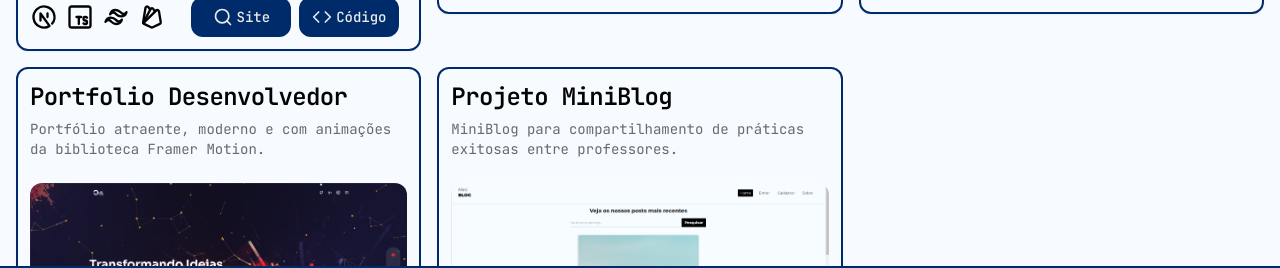
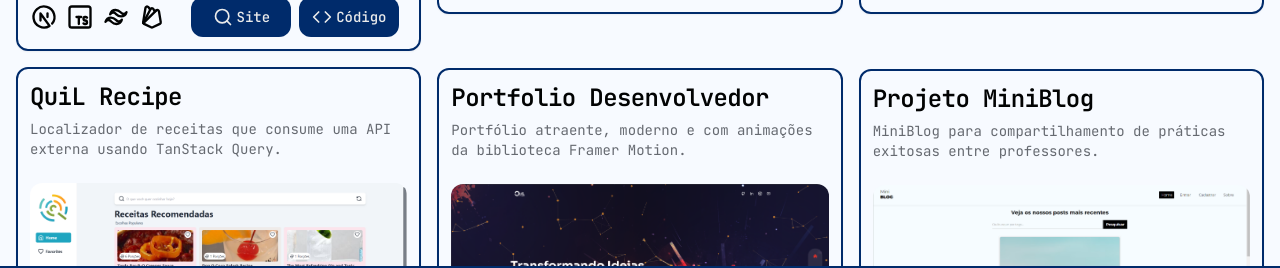
Before and after one commit to QuiLion7/quildev, a Next.js app: page /projects in a window 1280 px wide. Shown: the part 534-802 px from the top of the page. Built offline with nearby package versions, Linux system fonts and the light colour scheme.

Commit message:
feat: new project quilrecipe added

```diff
--- a/src/app/projects/page.tsx
+++ b/src/app/projects/page.tsx
@@ -37,6 +37,7 @@ import {
   DialogTrigger,
 } from "@/components/ui/dialog";
 import { Button } from "@/components/ui/button";
+import { SiReactquery } from "react-icons/si";
 
 type ProjectIcon = {
   name: string;
@@ -100,6 +101,21 @@ export default function Projects() {
       ],
     },
     {
+      title: "QuiL Recipe",
+      images: ["/projects/recipe1.png", "/projects/recipe2.png"],
+      liveLink: "https://quilrecipe.vercel.app/",
+      repoLink: "https://github.com/QuiLion7/quilrecipe",
+      isPublic: true,
+      description:
+        "Localizador de receitas que consume uma API externa usando TanStack Query.",
+      technologies: [
+        { name: "React", icon: TbBrandReact },
+        { name: "Typescript", icon: TbBrandTypescript },
+        { name: "TailwindCSS", icon: TbBrandTailwind },
+        { name: "React Query", icon: SiReactquery },
+      ],
+    },
+    {
       title: "Portfolio Desenvolvedor",
       images: ["/projects/portifolio1.png", "/projects/portifolio2.png"],
       liveLink: "https://quilportfolio.vercel.app",
@@ -138,7 +154,10 @@ export default function Projects() {
       >
         <section className="grid h-full w-full grid-cols-1 items-center justify-center gap-4 sm:grid-cols-2 xl:grid-cols-3">
           {myProjects.map((project, index) => (
-            <Card key={index} className="rounded-xl border-2 border-primary">
+            <Card
+              key={index}
+              className="rounded-xl border-2 border-primary transition-all duration-300 hover:scale-[101%]"
+            >
               <CardHeader className="p-3">
                 <CardTitle>{project.title}</CardTitle>
                 <CardDescription>{project.description}</CardDescription>
```
